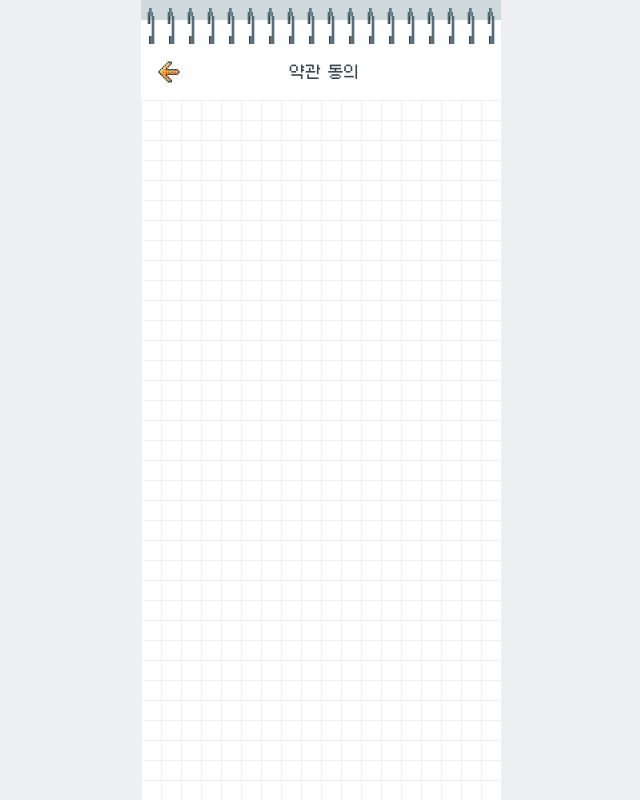
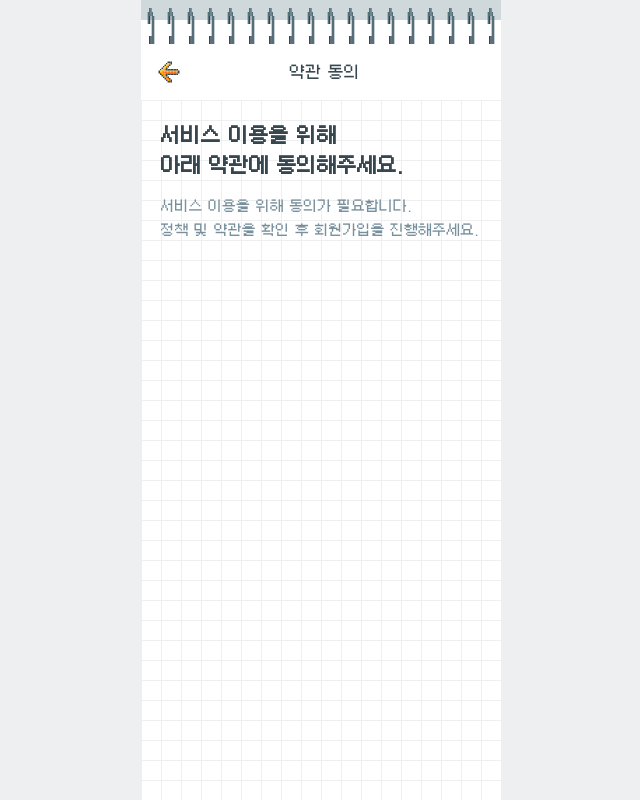
Before and after one commit to bside-4team/4team-client, a Next.js app: page /sign-up in a window 1280 px wide. Shown: the whole page, without its empty margins (319-959 px from the left). Built offline with nearby package versions, Linux system fonts and the light colour scheme.

Commit message:
[KB-83] feat : title , subTitle 작업 완료

```diff
--- a/src/app/sign-up/components/terms/index.tsx
+++ b/src/app/sign-up/components/terms/index.tsx
@@ -1,9 +1,19 @@
 import CHeader from '@/components/c-header';
+import * as S from './page.styled';
 
 export default function Terms() {
   return (
     <>
       <CHeader title="약관 동의" isBackBtn />
+      <S.Wrapper>
+        <S.Title>
+          서비스 이용을 위해 <br />
+          아래 약관에 동의해주세요.
+        </S.Title>
+        <S.SubTitle>
+          서비스 이용을 위해 동의가 필요합니다. <br /> 정책 및 약관을 확인 후 회원가입을 진행해주세요.
+        </S.SubTitle>
+      </S.Wrapper>
     </>
   );
 }
--- /dev/null
+++ b/src/app/sign-up/components/terms/page.styled.ts
@@ -0,0 +1,20 @@
+import { styled } from 'styled-components';
+
+export const Wrapper = styled.div`
+  padding: 20px;
+`;
+
+export const Title = styled.p`
+  font-size: 20px;
+  font-weight: 700;
+  line-height: 150%;
+  color: ${({ theme }) => theme.colors.neutral.bg80};
+`;
+
+export const SubTitle = styled.p`
+  margin-top: 14px;
+  font-size: 14px;
+  font-weight: 400;
+  line-height: 170%;
+  color: ${({ theme }) => theme.colors.neutral.bg40};
+`;
```
